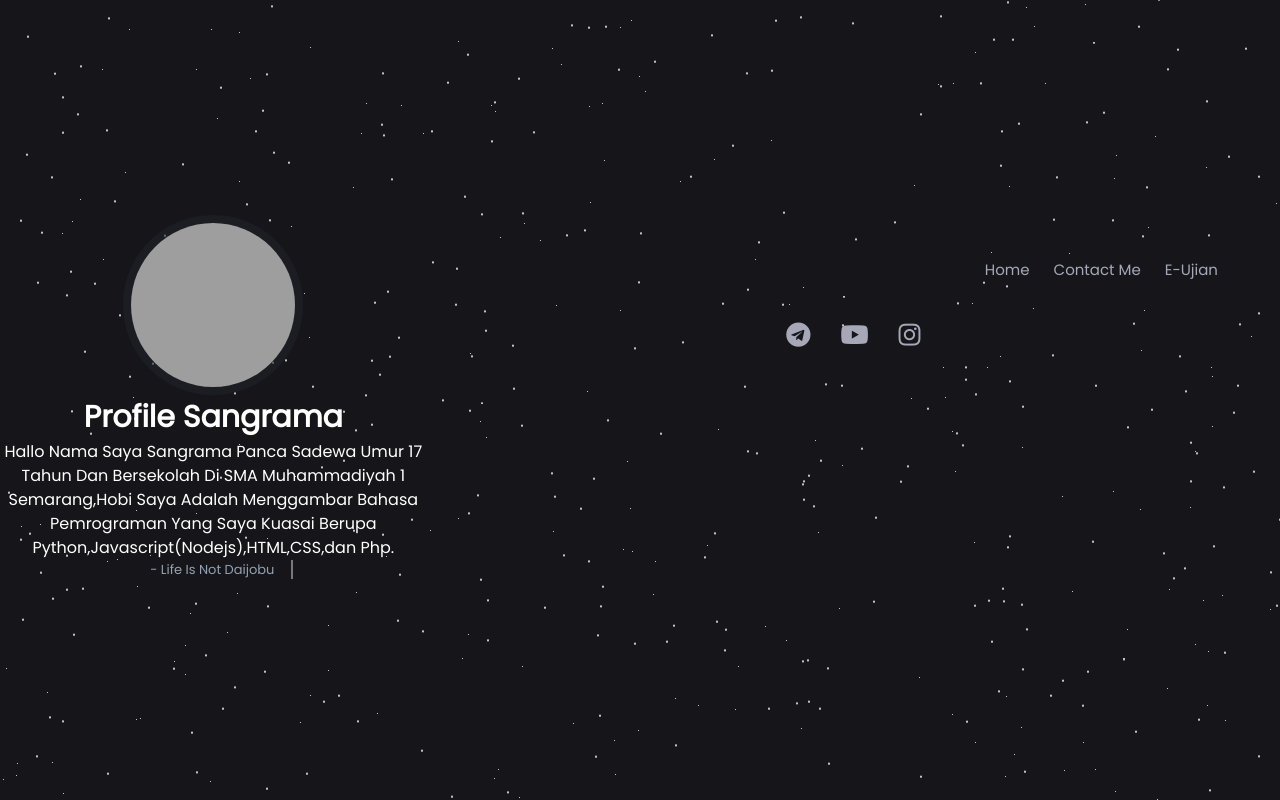
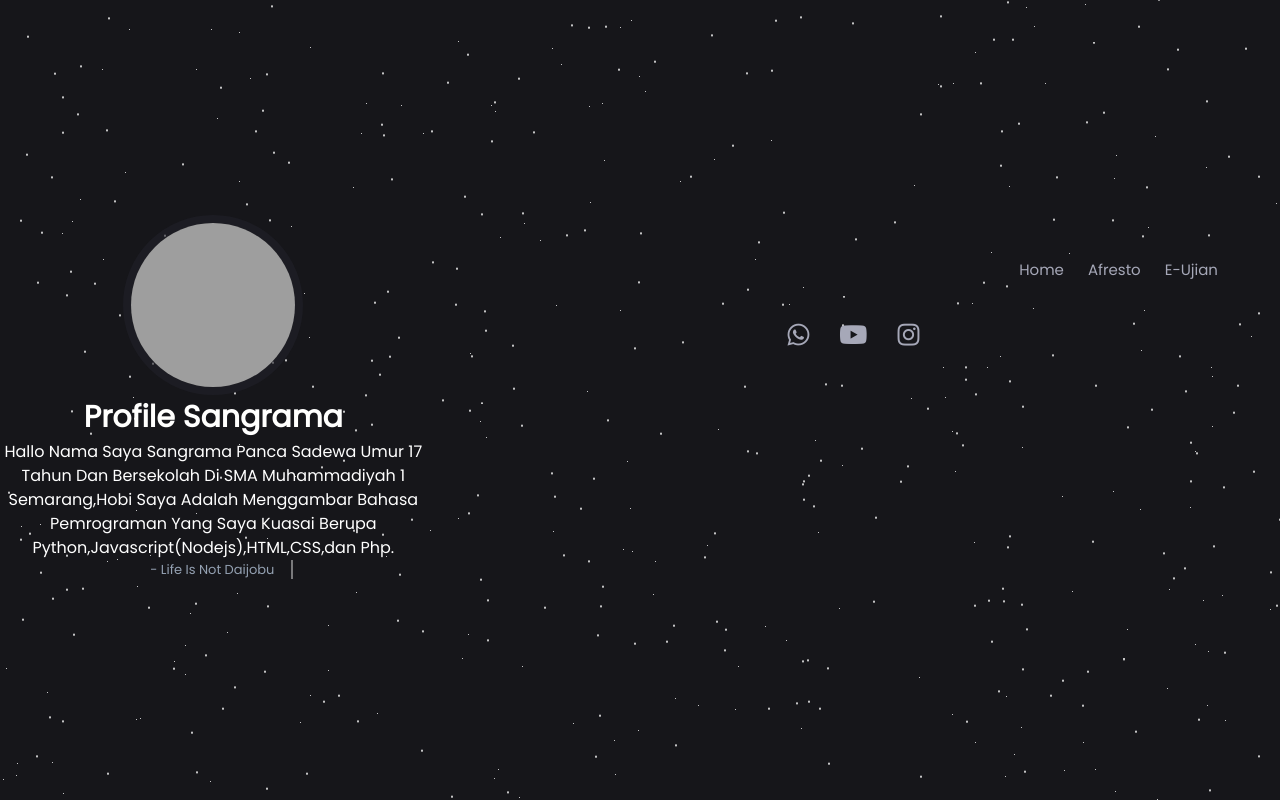
Before and after one commit to sangramapancasadewa/sangramapancasadewa, a plain HTML site: page index.html in a window 1280 px wide. Drawn offline with nearby package versions, Linux system fonts and the light colour scheme; grey boxes are pictures that could not be loaded.

Commit message:
Update index.html

```diff
--- a/index.html
+++ b/index.html
@@ -37,14 +37,14 @@
 						<div class="header_links">
 							<ul class="nav_links">
 								<li class="nav_link"><a href="#" onClick="window.location.reload();">Home</a></li>
-								<li class="nav_link"><a href="https://wa.me/6289519318271">Contact Me</a></li>
+								<li class="nav_link"><a href="https://main2.fresto.biz/smamuh1smg/">Afresto</a></li>
 								<li class="nav_link"><a href="https://www.e-ujian.com/login">E-Ujian</a></li>
 							</ul>
 						</div>
 					</nav>
 					<section class="main2">
 						<ul>
-							<li><a target="_blank" href="https://t.me/sangramapanca"><i class="fab fa-telegram"></i></a></li>
+							<li><a target="_blank" href="https://wa.me/6289519318271"><i class="fab fa-whatsapp"></i></a></li>
 							<li><a target="_blank" href="https://www.youtube.com/@xyugarsars1652"><i class="fab fa-youtube"></i></a></li>
 							<li><a target="_blank" href="https://instagram.com/sangrama.panca"><i class="fab fa-instagram"></i></a></li>
 						</ul>
```
